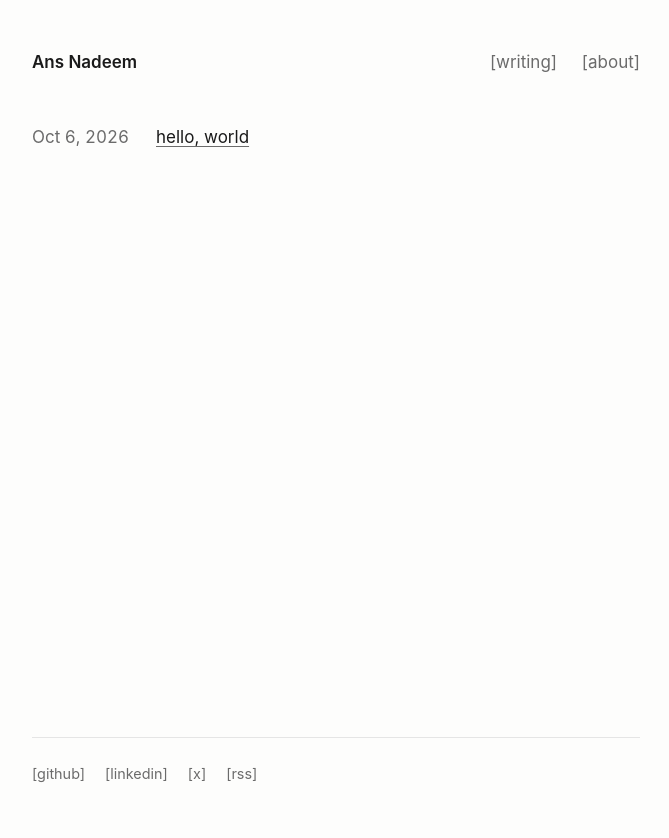
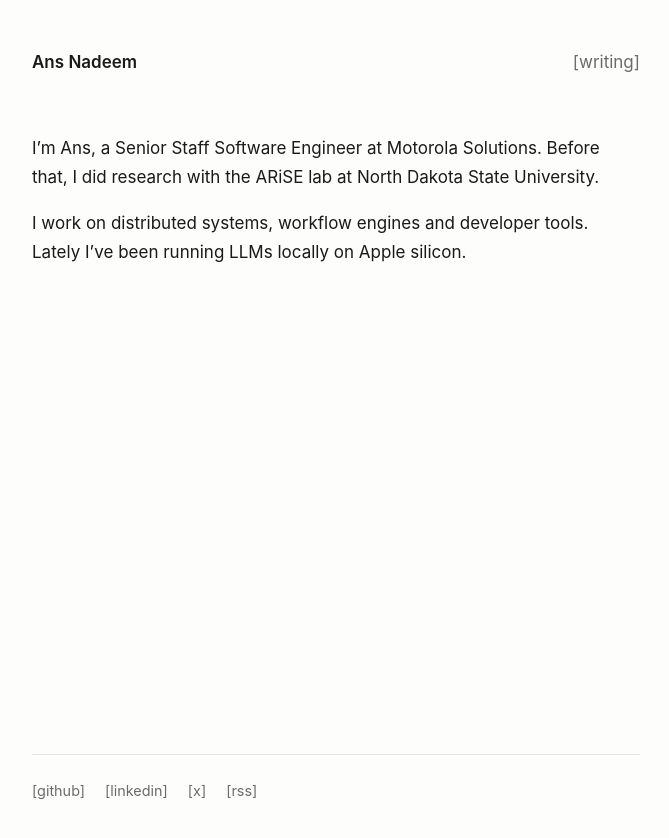
Before and after one commit to ansnadeem/ansnadeem.github.io, a Jekyll site: the page built from index.md, in a window 1280 px wide. Shown: the top 838 px of the page, without its empty margins (304-973 px from the left). Built offline with Jekyll 4.4.1, drawn with Linux system fonts in a browser that asks for light colours.

Commit message:
Make about the home page and move posts to /writing/
Co-Authored-By: Claude Opus 5.5 <noreply@anthropic.com>
Claude-Session: https://claude.ai/code/session_01N1pceJkrpW3Qd329cZGwLS

```diff
--- a/_layouts/default.html
+++ b/_layouts/default.html
@@ -11,8 +11,7 @@
   <header>
     <a class="site-title" href="{{ '/' | relative_url }}">{{ site.title }}</a>
     <nav>
-      <a href="{{ '/' | relative_url }}">writing</a>
-      <a href="{{ '/about/' | relative_url }}">about</a>
+      <a href="{{ '/writing/' | relative_url }}">writing</a>
     </nav>
   </header>
 
--- a/about.md
+++ b/index.md
@@ -1,10 +1,6 @@
 ---
 layout: default
-title: About
-permalink: /about/
 ---
-
-# About
 
 I'm Ans, a Senior Staff Software Engineer at Motorola Solutions. Before that, I did research with the ARiSE lab at North Dakota State University.
 
--- a/index.html
+++ b/writing.html
@@ -1,5 +1,7 @@
 ---
 layout: default
+title: Writing
+permalink: /writing/
 ---
 <ul class="posts">
   {% for post in site.posts %}
```
Also changed, not shown: README.md.
